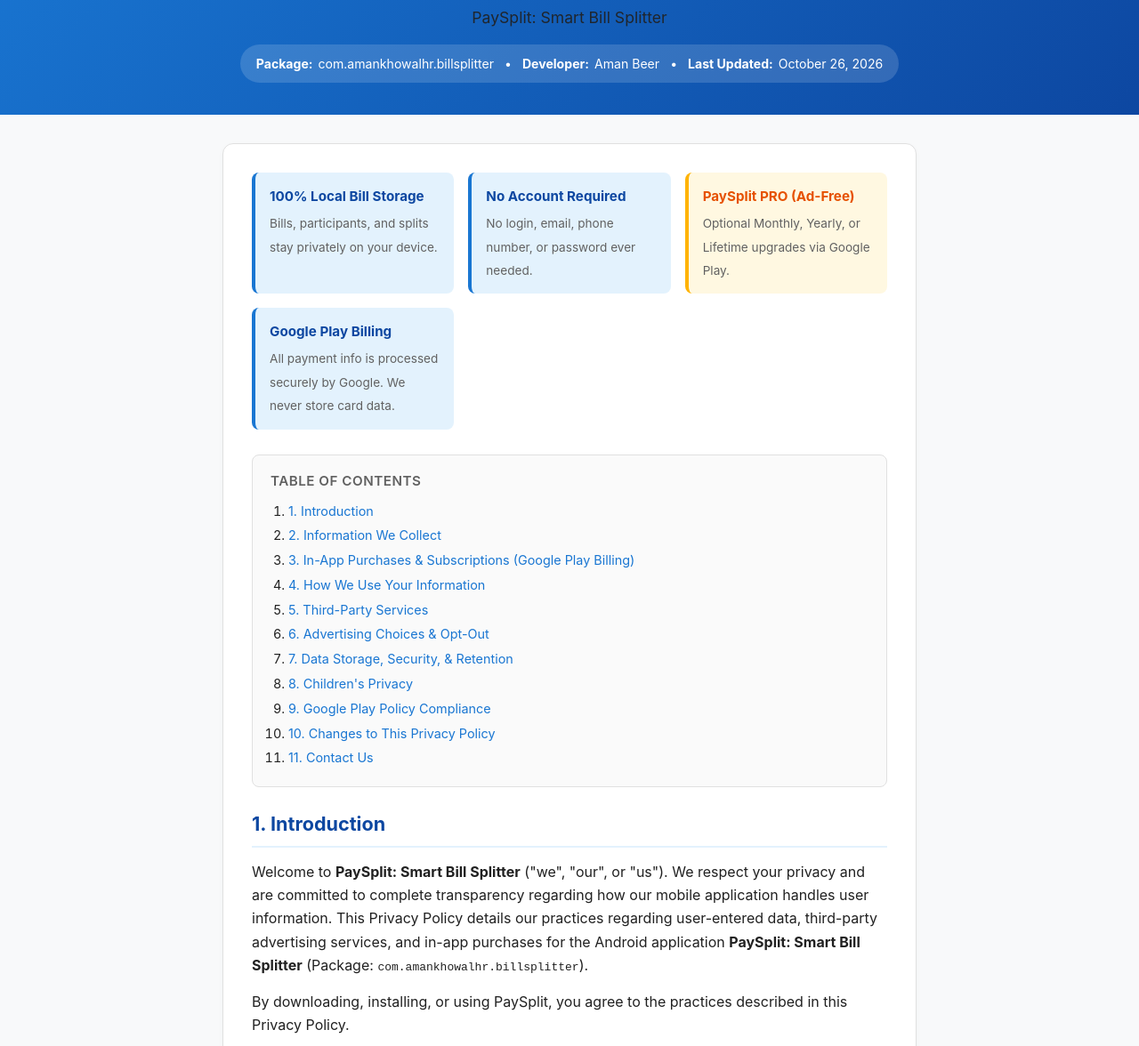
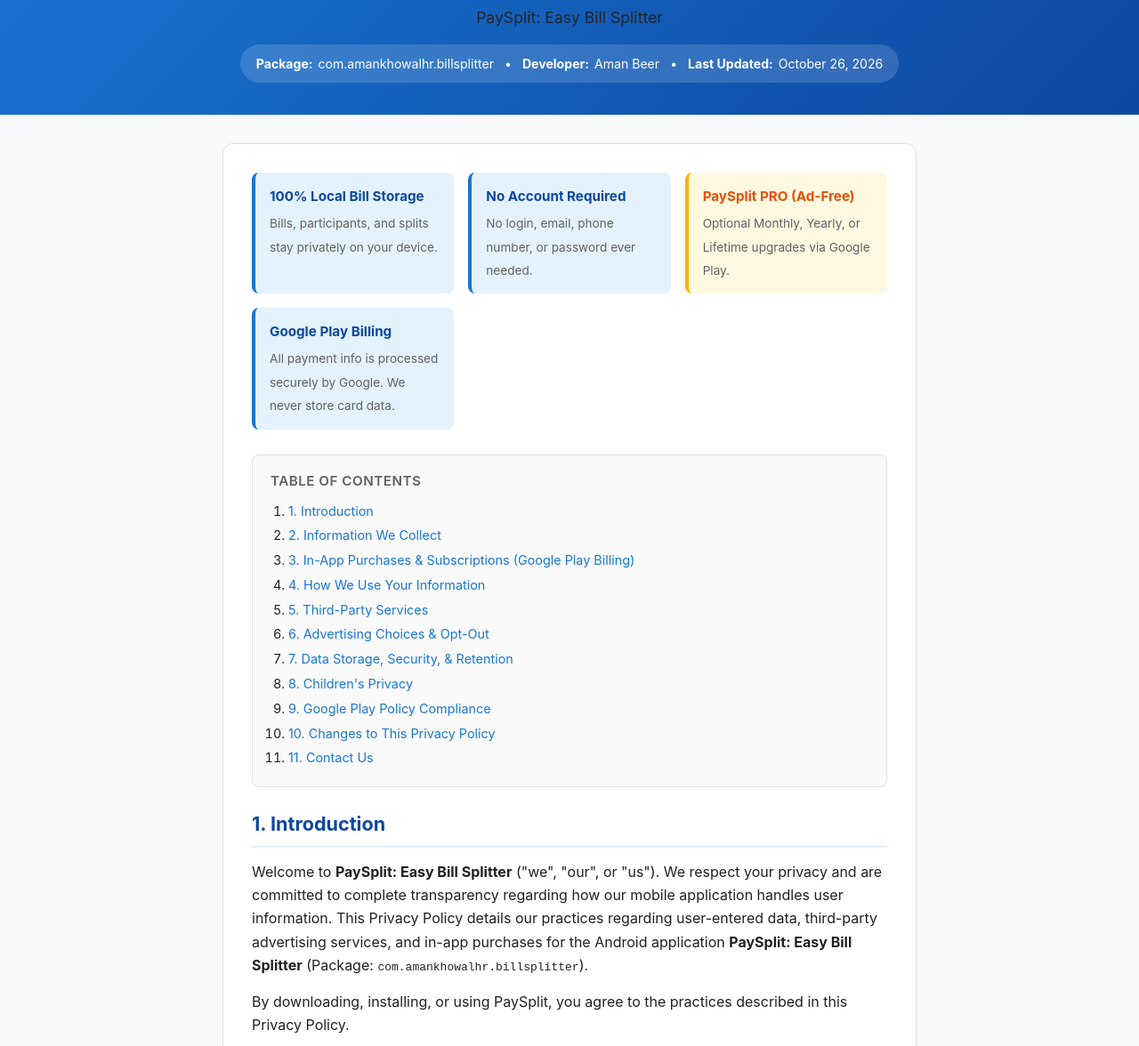
Before and after one commit to AmanKhowal/costsplit-privacy-policy, a plain HTML site: page index.html in a window 1280 px wide. Shown: the part 104-1280 px from the top of the page at 89% size. Drawn offline with Linux system fonts and the light colour scheme.

Commit message:
Update index.html

```diff
--- a/index.html
+++ b/index.html
@@ -3,8 +3,8 @@
 <head>
   <meta charset="UTF-8">
   <meta name="viewport" content="width=device-width, initial-scale=1.0">
-  <meta name="description" content="Privacy Policy for PaySplit: Smart Bill Splitter Android Application">
-  <title>Privacy Policy - PaySplit: Smart Bill Splitter</title>
+  <meta name="description" content="Privacy Policy for PaySplit: Easy Bill Splitter Android Application">
+  <title>Privacy Policy - PaySplit: Easy Bill Splitter</title>
   <style>
     :root {
       --primary: #1976D2;
@@ -252,7 +252,7 @@
   <header>
     <div class="header-content">
       <h1>Privacy Policy</h1>
-      <p class="subtitle">PaySplit: Smart Bill Splitter</p>
+      <p class="subtitle">PaySplit: Easy Bill Splitter</p>
       <div class="meta-box">
         <div class="meta-item"><strong>Package:</strong> com.amankhowalhr.billsplitter</div>
         <div class="meta-item">•</div>
@@ -304,11 +304,11 @@
       <section id="intro">
         <h2>1. Introduction</h2>
         <p>
-          Welcome to <strong>PaySplit: Smart Bill Splitter</strong> ("we", "our", or "us").
+          Welcome to <strong>PaySplit: Easy Bill Splitter</strong> ("we", "our", or "us").
           We respect your privacy and are committed to complete transparency regarding how our mobile application
           handles user information. This Privacy Policy details our practices regarding user-entered data,
           third-party advertising services, and in-app purchases for the Android application
-          <strong>PaySplit: Smart Bill Splitter</strong> (Package: <code>com.amankhowalhr.billsplitter</code>).
+          <strong>PaySplit: Easy Bill Splitter</strong> (Package: <code>com.amankhowalhr.billsplitter</code>).
         </p>
         <p>
           By downloading, installing, or using PaySplit, you agree to the practices described in this Privacy Policy.
@@ -458,7 +458,7 @@
       <section id="children">
         <h2>8. Children's Privacy</h2>
         <p>
-          PaySplit: Smart Bill Splitter is a general-purpose utility app intended for bill management and shared expense calculations.
+          PaySplit: Easy Bill Splitter is a general-purpose utility app intended for bill management and shared expense calculations.
           The app is not directed to children under the age of 13, and we do not knowingly collect personal identifiable information
           from children under the age of 13.
         </p>
@@ -495,7 +495,7 @@
         </p>
         <div class="contact-box">
           <p><strong>Developer:</strong> Aman Beer</p>
-          <p><strong>Application:</strong> PaySplit: Smart Bill Splitter</p>
+          <p><strong>Application:</strong> PaySplit: Easy Bill Splitter</p>
           <p><strong>Package Name:</strong> <code>com.amankhowalhr.billsplitter</code></p>
           <p><strong>Email:</strong> <a href="mailto:amankhowalhr@gmail.com">amankhowalhr@gmail.com</a></p>
         </div>
@@ -504,7 +504,7 @@
   </main>
 
   <footer>
-    <p>&copy; 2026 PaySplit: Smart Bill Splitter &bull; Developer: Aman Beer &bull; All Rights Reserved.</p>
+    <p>&copy; 2026 PaySplit: Easy Bill Splitter &bull; Developer: Aman Beer &bull; All Rights Reserved.</p>
   </footer>
 
 </body>
```
